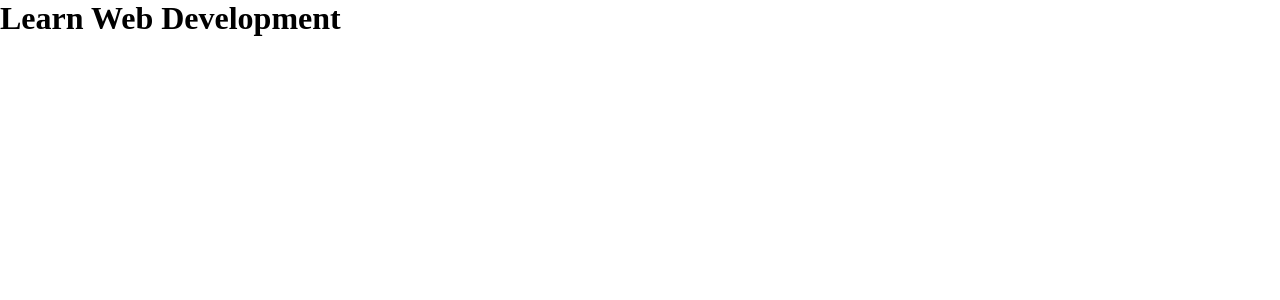
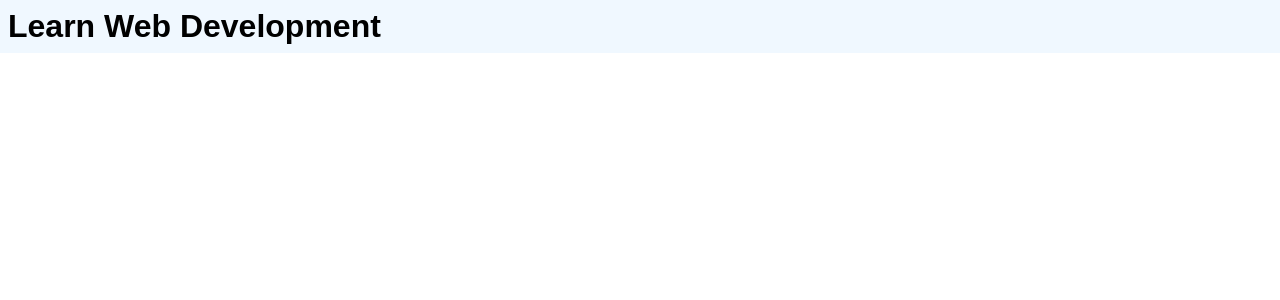
Before and after one commit to NicholasLupo/react-use-state, a React (Vite) app: page / in a window 1280 px wide. Shown: the top 300 px of the page. Built offline with nearby package versions, Linux system fonts and the light colour scheme.

Commit message:
add Open Sans font and update styles

```diff
--- a/package.json
+++ b/package.json
@@ -10,6 +10,7 @@
     "preview": "vite preview"
   },
   "dependencies": {
+    "@fontsource-variable/open-sans": "^5.2.7",
     "react": "^19.2.5",
     "react-dom": "^19.2.5"
   },
--- a/src/App.jsx
+++ b/src/App.jsx
@@ -1,6 +1,8 @@
 import { useState } from 'react'
 import AppHeader from './components/AppHeader'
 import AppMain from './components/AppMain'
+// Supports weights 300-800
+import '@fontsource-variable/open-sans/wght.css';
 
 function App() {
 
--- a/src/index.css
+++ b/src/index.css
@@ -5,3 +5,20 @@
   box-sizing: border-box;
 
 }
+
+body {
+
+  font-family: 'Open Sans Variable', sans-serif;
+
+  header {
+
+    background-color: aliceblue;
+
+    h1 {
+
+      padding: 0.5rem;
+
+    }
+
+  }
+}
```
Also changed, not shown: 1 other file (tests, documents, lock files or other folders).
